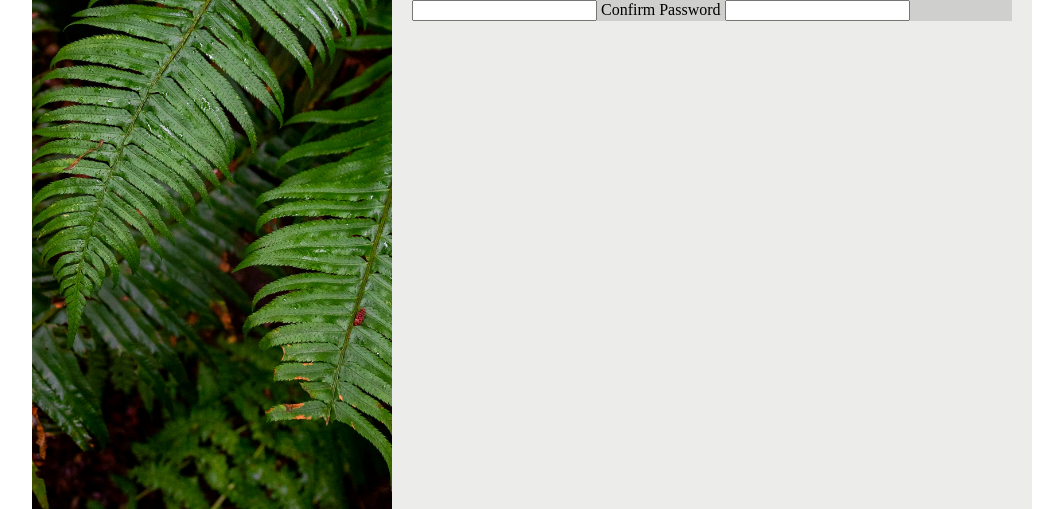
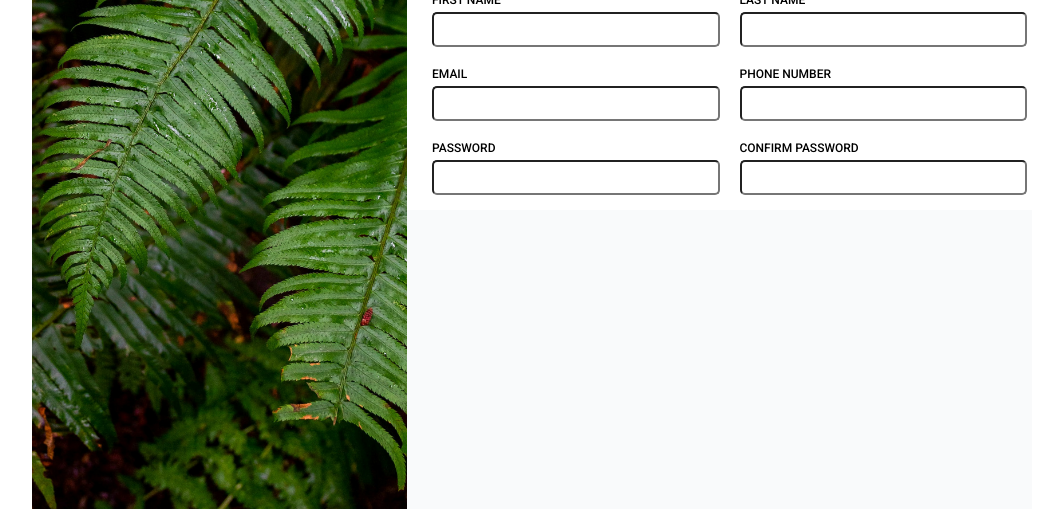
Before and after one commit to Azirool/Odin-Project-Sign-up-Form, a plain HTML site: page index.html in a window 1280 px wide. Shown: the part 291-800 px from the top of the page, without its empty margins (108-1171 px from the left). Drawn offline with Linux system fonts and the light colour scheme; a web font is replaced by a local one.

Commit message:
Created the form and the styling for the form

```diff
--- a/index.html
+++ b/index.html
@@ -27,22 +27,45 @@
             </div>
             <div class="form-container">
                 <h3 class="form-heading">Let's do this!</h3>
-                <div class="form">
+                <div class="table_component" role="region" tabindex="0">
+                    <table>
+                        <tr>
+                            <td>
                                 <label for="fname">First Name</label>
                                 <input type="text" name="fname" id="fname">
+                            </td>
+                            <td>
                                 <label for="lname">Last Name</label>
                                 <input type="text" name="lname" id="lname">
+                            </td>
+                        </tr>
+                        <tr>
+                            <td>
                                 <label for="email">Email</label>
                                 <input type="email" name="email" id="email">
+                            </td>
+                            <td>
                                 <label for="pnumber">Phone Number</label>
                                 <input type="number" name="pnumber" id="pnumber">
+                            </td>
+                        </tr>
+                        <tr>
+                            <td>
                                 <label for="password">Password</label>
                                 <input type="password" name="password" id="password">
+                                <span id="error-message" class="error-message"></span>
+                            </td>
+                            <td>
                                 <label for="cpassword">Confirm Password</label>
                                 <input type="password" name="cpassword" id="cpassword">
+                            </td>
+                        </tr>
+                    </table>
                 </div>
             </div>
         </div>
     </div>
 </body>
+
+<script src="script.js"></script>
 </html>
--- /dev/null
+++ b/script.js
@@ -0,0 +1,18 @@
+document.getElementById('password').addEventListener('input', validatePassword);
+document.getElementById('cpassword').addEventListener('input', validatePassword);
+
+function validatePassword() {
+    const password = document.getElementById('password').value;
+    const confirmPassword = document.getElementById('cpassword');
+    const errorMessage = document.getElementById('error-message');
+
+    if (password !== confirmPassword.value) {
+        confirmPassword.setCustomValidity("Passwords do not match.");
+        errorMessage.textContent = "Passwords do not match.";
+        errorMessage.style.display = "block";
+    } else {
+        confirmPassword.setCustomValidity("");
+        errorMessage.textContent = "";
+        errorMessage.style.dispslay = "none";
+    }
+}
--- a/style.css
+++ b/style.css
@@ -1,4 +1,4 @@
-@import url('https://fonts.googleapis.com/css2?family=Roboto:ital,wght@0,100;0,300;0,400;0,500;0,700;0,900;1,100;1,300;1,400;1,500;1,700;1,900&display=swap');
+@import url('https://fonts.googleapis.com/css2?family=Roboto:ital,wght@0,100;0,300;0,400;0,500;0,700;0,900&display=swap');
 
 html, body {
     height: 100%;
@@ -18,7 +18,7 @@ body {
     max-width: 1000px;
 }
 
-.logo-text{
+.logo-text {
     font-family: 'Norse', sans-serif;
     font-size: 80px;
 }
@@ -58,11 +58,13 @@ body {
 }
 
 .right-side {
-    background-color: #ececeb;
+    background-color: #F9FAFB;
     width: 1000px;
+}
+
+.heading {
     padding: 20px;
 }
-
 .heading-text {
     font-family: "Roboto", sans-serif;
     font-weight: 500;
@@ -70,8 +72,8 @@ body {
     font-size: 20px;
 }
 
-.form {
-    background-color: #cfcfce;
+.form-container {
+    background-color: #FFFFFF;
 }
 
 .form-heading {
@@ -79,4 +81,64 @@ body {
     font-weight: 500;
     font-style: normal;
     font-size: 22px;
+    padding-left: 20px;
 }
+
+.table_component {
+    overflow: auto;
+    width: 100%;
+    font-family: "Roboto", sans-serif;
+    font-weight: 500;
+    font-style: normal;
+    font-size: 12px;
+    text-transform: uppercase;
+    padding-left: 10px;
+}
+
+.table_component table {
+    width: 100%;
+    border-collapse: separate;
+    border-spacing: 10px;
+    text-align: left;
+}
+
+.table_component td {
+    color: #000000;
+    padding: 5px;
+    width: 50%;
+}
+
+.table_component label {
+    display: block;
+    margin-bottom: 5px;
+}
+
+input {
+    width: 100%;
+    height: 35px;
+    padding: 5px;
+    box-sizing: border-box;
+    border-radius: 5px;
+    outline: none;
+}
+
+input:focus:valid {
+    border-color: blue;
+}
+
+input:invalid {
+    border-color: red;
+}
+
+.input-container {
+    display: flex;
+    flex-direction: column; /* Stack label and input vertically */
+}
+
+.error-message {
+    color: red; /* Text color for error message */
+    font-size: 12px; /* Font size */
+    height: 20px; /* Fixed height to avoid layout shifting */
+    margin-top: 5px; /* Space between input and error message */
+    display: none; /* Hidden by default */
+}
```
Lines whose indentation alone changed are shown as unchanged.
